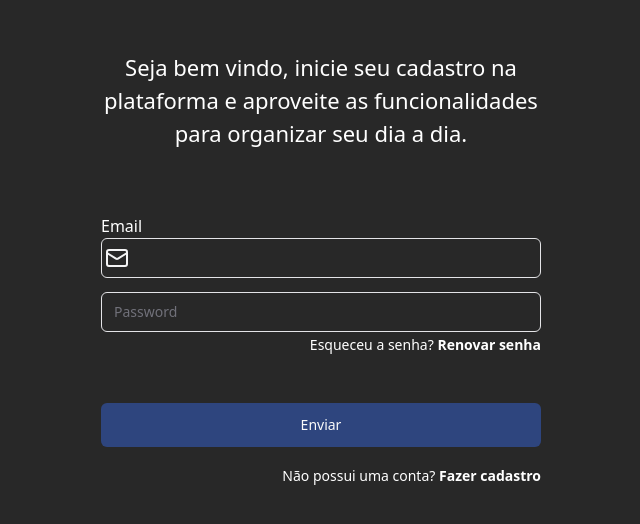
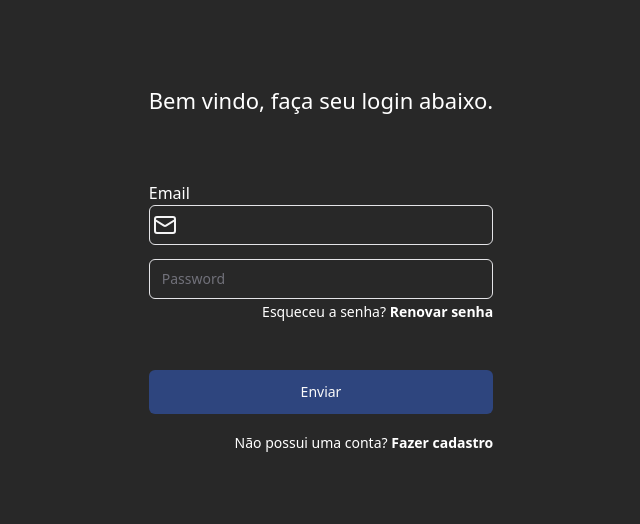
Before and after one commit to PedroLimam/web-to-do-utils, a React (Vite) app: page / in a window 1280 px wide. Shown: the part 132-656 px from the top of the page, without its empty margins (319-959 px from the left). Built offline with nearby package versions, Linux system fonts and the light colour scheme.

Commit message:
:pencil: style: alterando texto da tela de login

```diff
--- a/src/pages/Login/login.tsx
+++ b/src/pages/Login/login.tsx
@@ -18,8 +18,7 @@ export default function Login(){
         >
 
           <Title>
-            Seja bem vindo, inicie seu cadastro na plataforma e
-            aproveite as funcionalidades para organizar seu dia a dia.
+            Bem vindo, faça seu login abaixo.
           </Title>
 
           <Input.Root>
```
